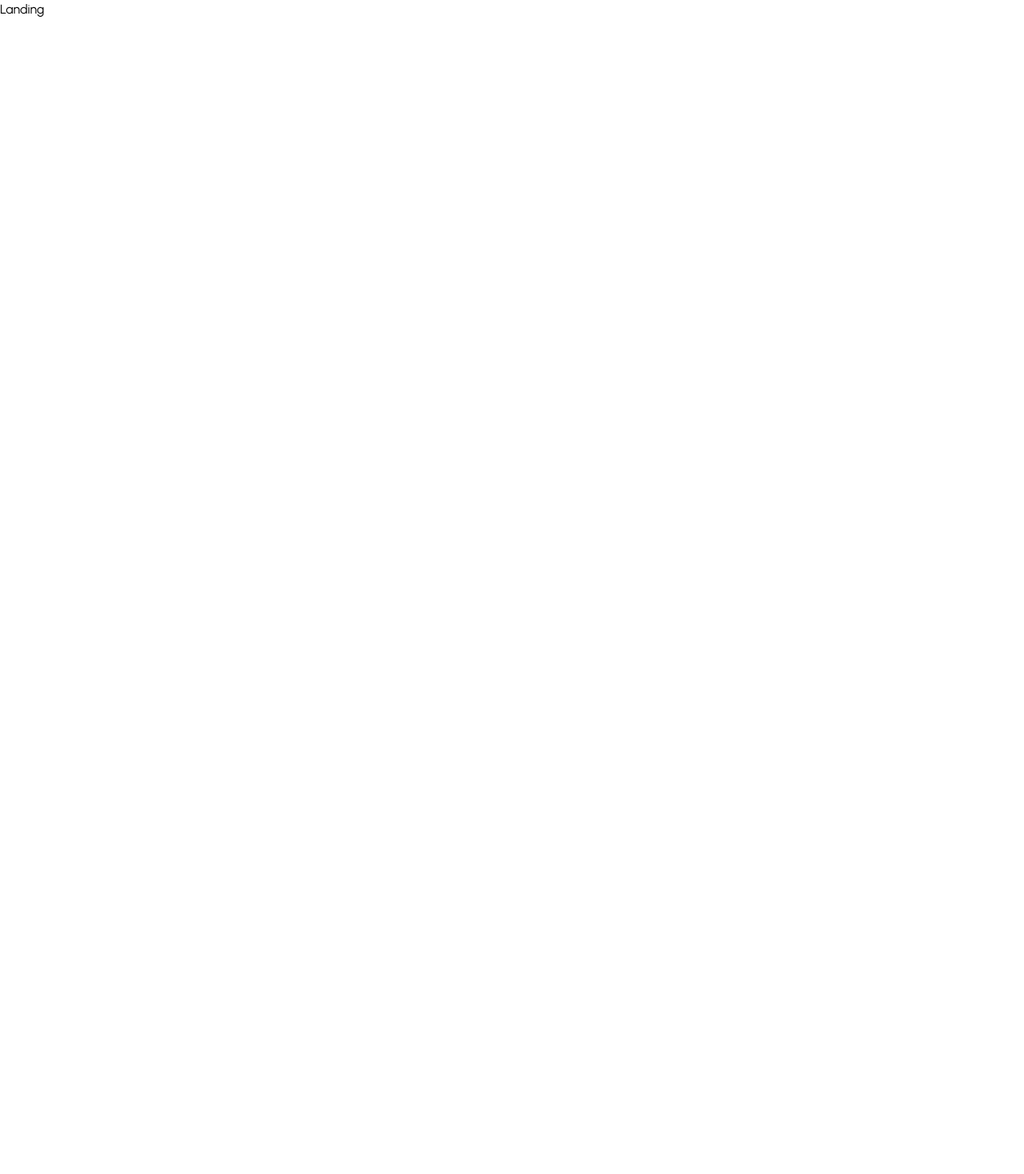
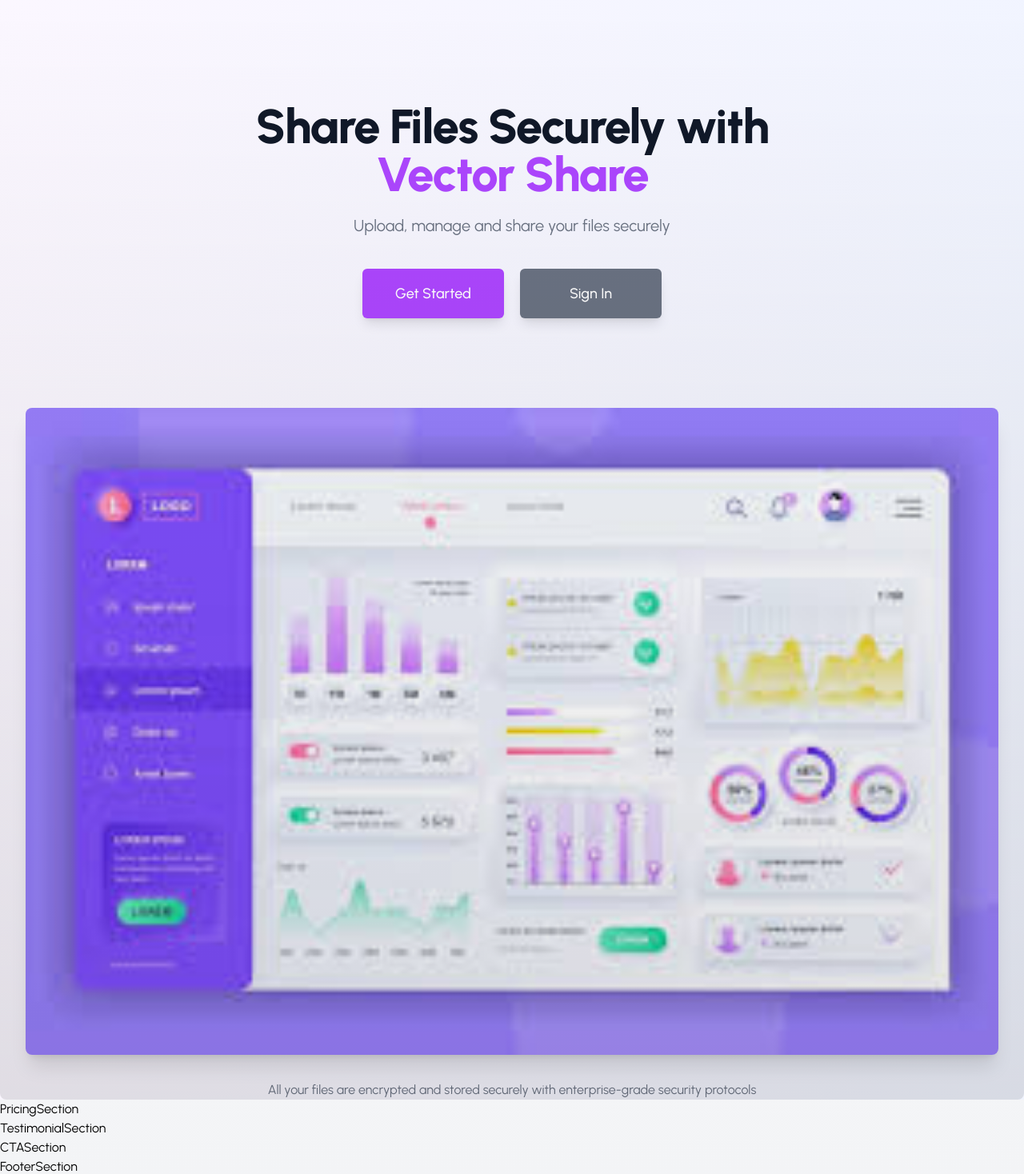
Before and after one commit to SouravGorain73/vector-share, a React (Vite) app in the folder vector-share-frontend/: page / in a window 1280 px wide. Shown: the top 1468 px of the page at 80% size. Before the commit the page ends 800 px from the top, so only its background shows below. Built offline with nearby package versions, Linux system fonts and the light colour scheme.

Commit message:
Add some static data for testing and design the Hero Section

```diff
--- a/vector-share-frontend/src/assets/assets.js
+++ b/vector-share-frontend/src/assets/assets.js
@@ -1,5 +1,7 @@
 import dashboard from './Dashboard.jpg'
 
-export const assets = {
+const assets = {
     dashboard,
 }
+
+export default assets;
--- a/vector-share-frontend/src/assets/data.js
+++ b/vector-share-frontend/src/assets/data.js
@@ -1 +1,117 @@
 //Static data
+export const plans = [
+  {
+    id: "p1",
+    name: "Free",
+    price: 0,
+    storage: 15, // GB
+    features: ["Basic Upload", "Limited Sharing"],
+  },
+  {
+    id: "p2",
+    name: "Pro",
+    price: 199,
+    storage: 100,
+    features: ["Unlimited Upload", "Advanced Sharing", "Semantic Search"],
+  },
+  {
+    id: "p3",
+    name: "Enterprise",
+    price: 499,
+    storage: 1000,
+    features: ["Team Access", "Priority Support", "AI Search"],
+  },
+];
+
+export const subscriptions = [
+  {
+    userId: "u1",
+    planId: "p2",
+    startDate: "2026-04-01",
+    expiryDate: "2026-05-01",
+    status: "active",
+  },
+  {
+    userId: "u2",
+    planId: "p1",
+    startDate: "2026-04-01",
+    expiryDate: null,
+    status: "active",
+  },
+];
+
+
+export const transactions = [
+  {
+    id: "t1",
+    userId: "u1",
+    amount: 199,
+    plan: "Pro",
+    status: "Success",
+    date: "2026-04-01",
+    paymentMethod: "UPI",
+  },
+  {
+    id: "t2",
+    userId: "u1",
+    amount: 199,
+    plan: "Pro",
+    status: "Success",
+    date: "2026-03-01",
+    paymentMethod: "Card",
+  },
+];
+
+export const dashboardStats = {
+  totalFiles: 24,
+  totalStorageUsed: 12.5,
+  totalSharedFiles: 6,
+  recentUploads: 5,
+};
+
+
+export const notifications = [
+  {
+    id: "n1",
+    message: "Your Pro plan will expire in 3 days",
+    type: "warning",
+  },
+  {
+    id: "n2",
+    message: "File shared successfully",
+    type: "success",
+  },
+];
+
+export const publicFiles = [
+  {
+    id: "f2",
+    name: "Resume.docx",
+    owner: "Sourav",
+    downloads: 34,
+    likes: 10,
+  },
+];
+
+export const uploads = [
+  {
+    id: "up1",
+    fileName: "Project_Report.pdf",
+    progress: 100,
+    status: "Completed",
+  },
+  {
+    id: "up2",
+    fileName: "Video.mp4",
+    progress: 60,
+    status: "Uploading",
+  },
+];
+
+export const teams = [
+  {
+    id: "team1",
+    name: "College Project Team",
+    members: ["u1", "u2"],
+  },
+];
--- /dev/null
+++ b/vector-share-frontend/src/components/landing/CTASection.jsx
@@ -0,0 +1,11 @@
+import React from 'react'
+
+function CTASection() {
+  return (
+    <div>
+      CTASection
+    </div>
+  )
+}
+
+export default CTASection
--- /dev/null
+++ b/vector-share-frontend/src/components/landing/FeaturesSection.jsx
@@ -0,0 +1,10 @@
+import React from 'react'
+
+function FeaturesSection() {
+  return (
+    <>
+    </>
+  )
+}
+
+export default FeaturesSection
--- /dev/null
+++ b/vector-share-frontend/src/components/landing/FooterSection.jsx
@@ -0,0 +1,11 @@
+import React from 'react'
+
+function FooterSection() {
+  return (
+    <div>
+      FooterSection
+    </div>
+  )
+}
+
+export default FooterSection
--- /dev/null
+++ b/vector-share-frontend/src/components/landing/HeroSection.jsx
@@ -0,0 +1,46 @@
+import React from 'react'
+import assets from '../../assets/assets.js'
+
+function HeroSection() {
+  return (
+    <div className='landing-page-content relative'>
+        <div className='absolute inset-0 bg-linear-to-r from-purple-50 to-indigo-50 opacity-80 z-0 pointer-events-none'></div>
+        <div className="max-w-7xl mx-auto px-4 sm:px-6 lg:px-8 relative z-10">
+            <div className="pt-20 pb-60 sm:pt-24 sm:pb-20 lg lg:pt-32 lg:pb-28">
+                <div className="text-center">
+                    <h1 className="text-4xl tracking-tight font-extrabold text-gray-900 sm:text-5xl md:text-6xl">
+                        <span className="block">Share Files Securely with</span>
+                        <span className="block text-purple-500">Vector Share</span>
+                    </h1>
+                    <p className="mt-3 max-w-md mx-auto text-base text-gray-500 sm:text-lg md:mt-5 md:text-xl md:max-w-3xl">
+                        Upload, manage and share your files securely
+                    </p>
+                    <div className="mt-10 max-w-sm mx-auto sm:max-w-none sm:flex sm:justify-center">
+                        <div className="space-y-4 sm:space-y-0 sm:mx-auto sm:inline-grid sm:grid-cols-2 sm:gap-5">
+                            <button className='flex items-center px-6 py-3 border-transparent border text-base font-medium rounded-md text-white bg-purple-500 hover:bg-purple-600 md:py-4 md:text-lg md:px-10 transition-all duration-200 shadow-lg hover:shadow-xl'>Get Started</button>
+                            <button className='flex items-center justify-center px-6 py-3 border-transparent border text-base font-medium rounded-md text-white bg-gray-500 hover:bg-gray-600 md:py-4 md:text-lg md:px-10 transition-all duration-200 shadow-lg hover:shadow-xl'>Sign In</button>
+                        </div>
+                    </div>
+                </div>
+            </div>
+
+            <div className="realtive">
+                <div className="aspect-w-16 rounded-lg shadow-xl overflow-hidden">
+                    <img src={assets.dashboard} alt="vectorshare dashboard" className='w-full h-full object-cover'/>
+                </div>
+                <div className="absolute inset-0 bg-linear-to-t from-black opacity-10 rounded-lg">
+
+                </div>
+            </div>
+
+            <div className="mt-8 text-center">
+                <p className="mt-4 text-base text-gray-500">
+                    All your files are encrypted and stored securely with enterprise-grade security protocols
+                </p>
+            </div>
+        </div>
+    </div>
+  )
+}
+
+export default HeroSection
--- /dev/null
+++ b/vector-share-frontend/src/components/landing/PricingSection.jsx
@@ -0,0 +1,11 @@
+import React from 'react'
+
+function PricingSection() {
+  return (
+    <div>
+      PricingSection
+    </div>
+  )
+}
+
+export default PricingSection
--- /dev/null
+++ b/vector-share-frontend/src/components/landing/TestimonialSection.jsx
@@ -0,0 +1,11 @@
+import React from 'react'
+
+function TestimonialSection() {
+  return (
+    <div>
+      TestimonialSection
+    </div>
+  )
+}
+
+export default TestimonialSection
--- a/vector-share-frontend/src/pages/Landing.jsx
+++ b/vector-share-frontend/src/pages/Landing.jsx
@@ -1,9 +1,31 @@
 import React from 'react'
+import HeroSection from '../components/landing/HeroSection'
+import FeaturesSection from '../components/landing/FeaturesSection'
+import PricingSection from '../components/landing/PricingSection'
+import TestimonialSection from '../components/landing/TestimonialSection'
+import CTASection from '../components/landing/CTASection'
+import FooterSection from '../components/landing/FooterSection'
 
 function Landing() {
   return (
-    <div>
-      Landing
+    <div className="landing-page bg-linear-to-b from gray-50 to-gray-100">
+        {/* Hero Section */}
+        <HeroSection/>
+
+        {/* Features Section */}
+        <FeaturesSection/>
+
+        {/* Pricing Section */}
+        <PricingSection/>
+
+        {/* Testimonials Section */}
+        <TestimonialSection/>
+
+        {/* CTA(Call to Action) Section */}
+        <CTASection/>
+
+        {/* Footer Section */}
+        <FooterSection/>
     </div>
   )
 }
```
